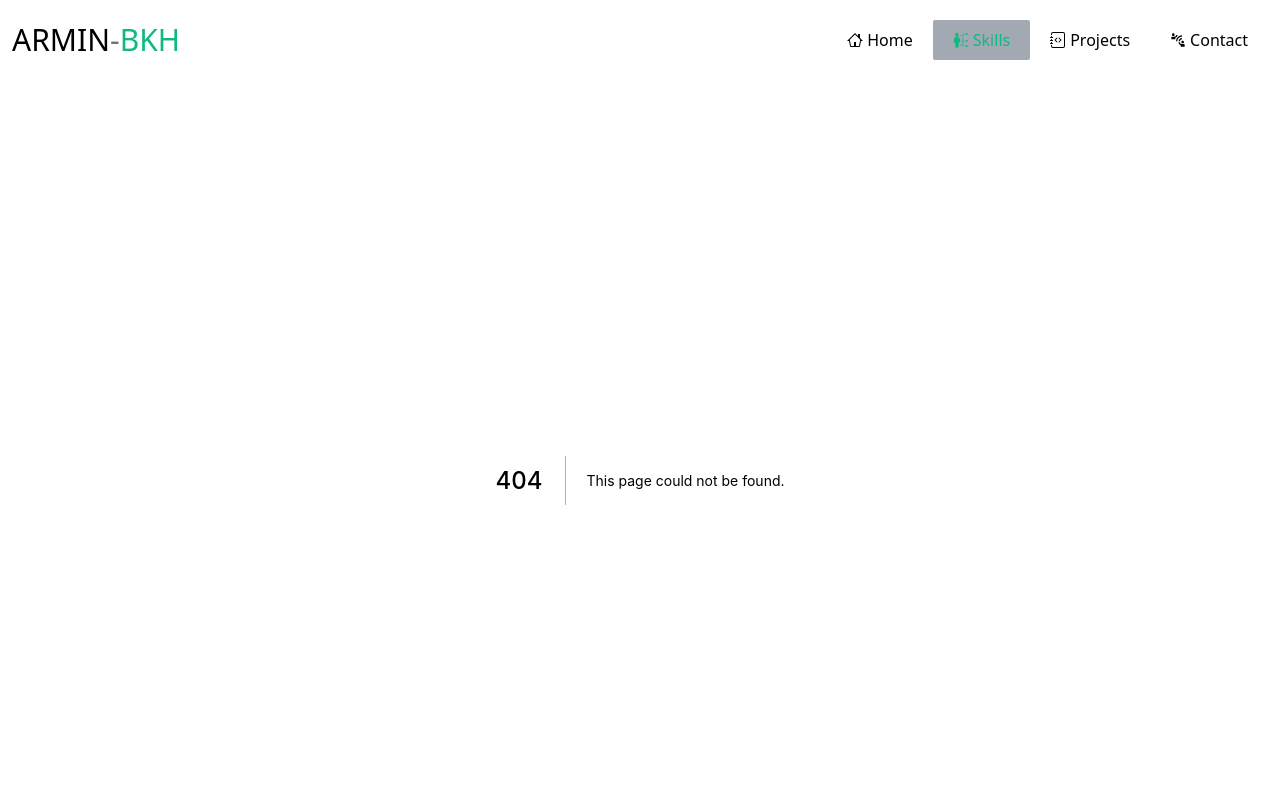
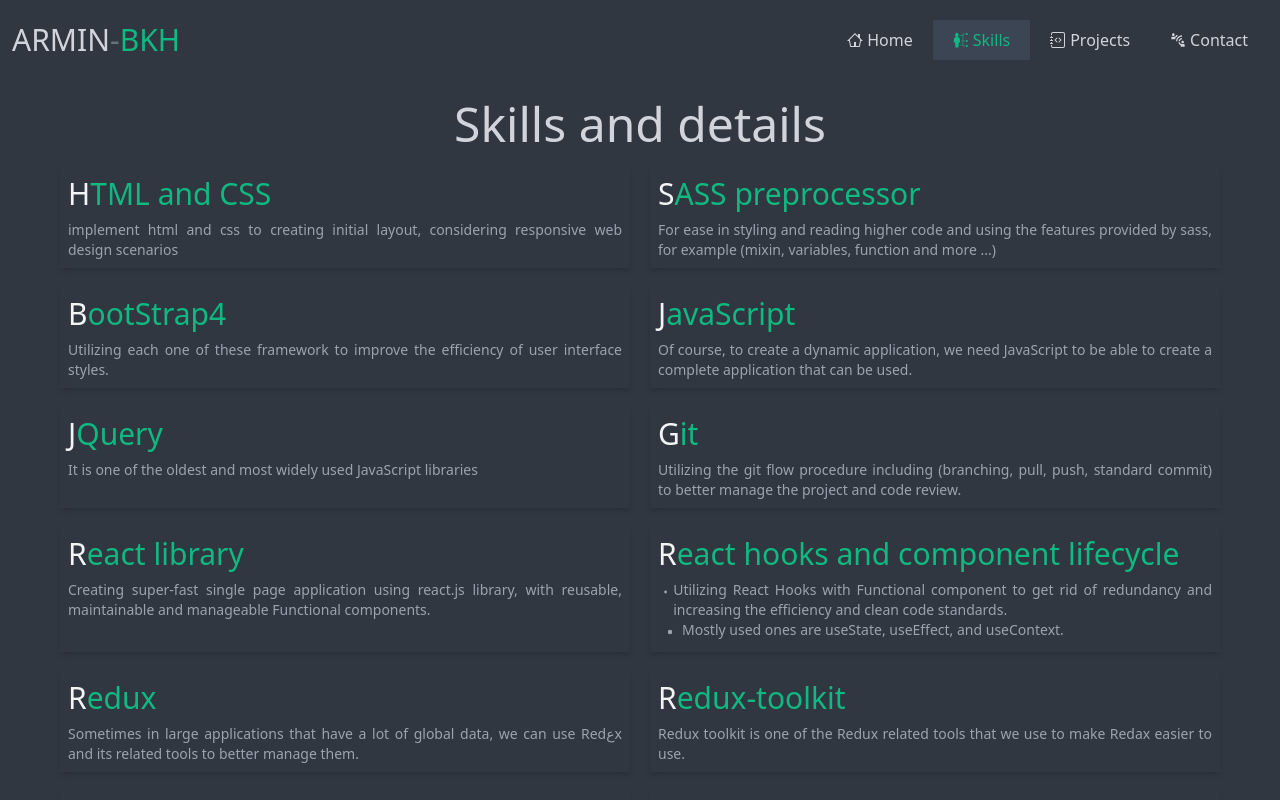
Before and after one commit to armin-bkh/armin-bkh, a Next.js app: page /skills in a window 1280 px wide. Before the commit this address had no page. Shown: the top 800 px of the page. Built offline with nearby package versions, Linux system fonts and the light colour scheme.

Commit message:
create Skills page ui

```diff
--- a/pages/index.js
+++ b/pages/index.js
@@ -18,7 +18,7 @@
 
 export default function Home() {
   return (
-    <main className="flex flex-col md:flex-row p-5 min-h-[87vh] md:min-h-[88vh]">
+    <main className="flex flex-col md:flex-row p-5 min-h-smHeight md:min-h-mdHeight main">
       <div className="flex flex-col justify-start items-center relative">
         <h1 className="absolute w-24 -top-8 md:left-10 md:-top-12 sm:text-9xl left-5 self-start text-7xl uppercase">
           hi there
@@ -58,7 +58,11 @@
             ))}
           </ul>
         </nav>
-        <a className="bg-emerald-500 text-sm md:text-base text-gray-700 py-2 px-10 rounded-md">
+        <a
+          href="../docs/resume.pdf"
+          download
+          className="bg-emerald-500 text-sm md:text-base text-gray-700 py-2 px-10 rounded-md"
+        >
           download my resume
         </a>
       </div>
--- /dev/null
+++ b/pages/skills.js
@@ -0,0 +1,144 @@
+import { BsDot } from "react-icons/bs";
+
+const skills = [
+  {
+    id: 1,
+    title: "HTML and CSS",
+    description:
+      "implement html and css to creating initial layout, considering responsive web design scenarios",
+  },
+  {
+    id: 3,
+    title: "SASS preprocessor",
+    description:
+      "For ease in styling and reading higher code and using the features provided by sass, for example (mixin, variables, function and more ...)",
+  },
+  {
+    id: 4,
+    title: "BootStrap4",
+    description:
+      "Utilizing each one of these framework to improve the efficiency of user interface styles.",
+  },
+  {
+    id: 5,
+    title: "JavaScript",
+    description:
+      "Of course, to create a dynamic application, we need JavaScript to be able to create a complete application that can be used.",
+  },
+  {
+    id: 6,
+    title: "JQuery",
+    description:
+      "It is one of the oldest and most widely used JavaScript libraries",
+  },
+  {
+    id: 7,
+    title: "Git",
+    description:
+      "Utilizing the git flow procedure including (branching, pull, push, standard commit) to better manage the project and code review. ",
+  },
+  {
+    id: 8,
+    title: "React library",
+    description:
+      "Creating super-fast single page application using react.js library, with reusable, maintainable and manageable Functional components.",
+  },
+  {
+    id: 9,
+    title: "React hooks and component lifecycle",
+    description: [
+      "Utilizing React Hooks with Functional component to get rid of redundancy and increasing the efficiency and clean code standards.",
+      "Mostly used ones are useState, useEffect, and useContext.",
+    ],
+  },
+  {
+    id: 10,
+    title: "Redux",
+    description:
+      "Sometimes in large applications that have a lot of global data, we can use Redعx and its related tools to better manage them.",
+  },
+  {
+    id: 11,
+    title: "Redux-toolkit",
+    description:
+      "Redux toolkit is one of the Redux related tools that we use to make Redax easier to use.",
+  },
+  {
+    id: 12,
+    title: "TailwindCss",
+    description: [
+      "Utilizing each one of these framework to improve the efficiency of user interface styles.",
+    ],
+  },
+  {
+    id: 13,
+    title: "NextJs FrameWork",
+    description:
+      "I use next.js in the case of projects when the SEO purposes, server-side render gets more important. ",
+  },
+  {
+    id: 14,
+    title: "Formik library",
+    description:
+      "As all the applications required authentication and authorization, getting data from user, validate, handle and send data to the server; the formic library is the most powerfull library to handle all these requirements. ",
+  },
+  {
+    id: 15,
+    title: "TypeScript",
+    description:
+      "some times in the large applications we need manage variable types for better and cleaner coding and for the easily debugging",
+  },
+  {
+    id: 16,
+    title: "npm",
+    description:
+      "Taking advantage of node package manager in react.js / next.js projects to implement famous react libraries. Some of them includes react-select, react",
+  },
+  {
+    id: 17,
+    title: "Call the server and working with API",
+    description:
+      "Call the server with all the type of APIs to send request, analyze response and handle all errors in the efficient way to display on the client-side. ",
+  },
+];
+
+const SkillsPage = () => {
+  return (
+    <main className="min-h-smHeight md:min-h-mdHeight p-5 main">
+      <h1 className="text-center text-4xl md:text-5xl mb-5">
+        Skills and details
+      </h1>
+      <ul className="grid grid-cols-1 md:grid-cols-2 gap-5">
+        {skills.map((skill) => (
+          <li
+            className="flex flex-col justify-start p-2 shadow-md"
+            key={skill.id}
+          >
+            <h4 className="text-emerald-500 font-medium text-2xl md:text-3xl mb-2 first-letter:text-gray-100">
+              {skill.title}
+            </h4>
+            {skill.description.length > 2 ? (
+              <p className="text-justify text-xs md:text-sm text-gray-400">
+                {skill.description}
+              </p>
+            ) : (
+              <ul>
+                {skill.description.map((des, index) => (
+                  <li
+                    className="text-justify text-sm text-gray-400 flex items-start"
+                    key={index}
+                  >
+                    <BsDot className="text-2xl" />
+                    {des}
+                  </li>
+                ))}
+              </ul>
+            )}
+          </li>
+        ))}
+      </ul>
+    </main>
+  );
+};
+
+export default SkillsPage;
--- a/styles/globals.css
+++ b/styles/globals.css
@@ -1,8 +1,14 @@
 @tailwind base;
 @tailwind components;
-@layer components{
-  body{
-    @apply bg-[#303740] text-gray-300
+@layer components {
+  body {
+    @apply bg-[#303740] text-gray-300;
   }
 }
 @tailwind utilities;
+
+.main {
+  width: 100%;
+  max-width: 1200px;
+  margin: auto;
+}
--- a/tailwind.config.js
+++ b/tailwind.config.js
@@ -4,7 +4,12 @@
     "./components/**/*.{js,ts,jsx,tsx}",
   ],
   theme: {
-    extend: {},
+    minHeight: {
+      'smHeight': '87vh',
+      'mdHeight': '88vh',
+    },
+    extend: {
+    },
   },
   plugins: [],
 };
```
Also changed, not shown: 3 other files (tests, documents, lock files or other folders).
